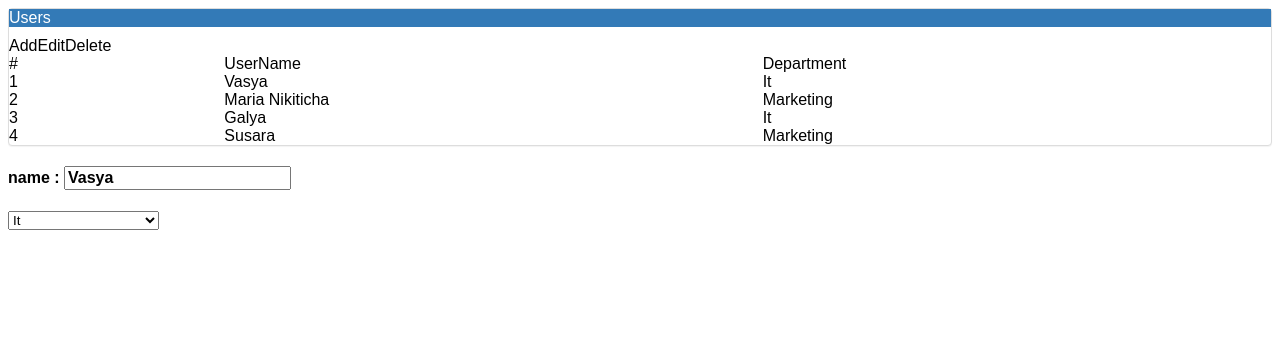
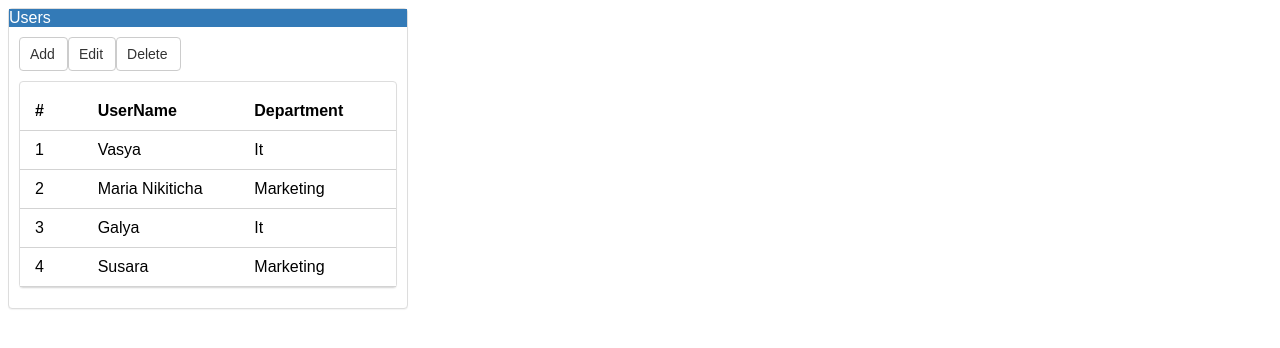
Before and after one commit to galenam/spaWithCRUD, an Angular app in the folder spa/: page / in a window 1280 px wide. Shown: the top 348 px of the page. Built offline with nearby package versions, Linux system fonts and the light colour scheme.

Commit message:
add+edit buttons without proccess

```diff
--- a/spa/src/app/app.module.ts
+++ b/spa/src/app/app.module.ts
@@ -5,12 +5,14 @@
 import { AppComponent } from './app.component';
 import { UserComponent } from './user/user.component';
 import { DepartmentComponent } from './department/department.component';
+import { UserDetailComponent } from './user-detail/user-detail.component';
 
 @NgModule({
   declarations: [
     AppComponent,
     UserComponent,
-    DepartmentComponent
+    DepartmentComponent,
+    UserDetailComponent
   ],
   imports: [
     BrowserModule,
--- /dev/null
+++ b/spa/src/app/modificationTypeEnum.ts
@@ -0,0 +1,5 @@
+export enum modificationType {
+	Add = 0,
+	Edit = 1,
+	Delete = 2
+}
--- /dev/null
+++ b/spa/src/app/user-detail/user-detail.component.html
@@ -0,0 +1,6 @@
+<div class="formUserHide" [hidden]="hideForm" *ngIf="user">
+  <label>name :
+    <input [(ngModel)]="user.name" placeholder="name">
+  </label>
+  <app-department></app-department>
+</div>
--- /dev/null
+++ b/spa/src/app/user-detail/user-detail.component.ts
@@ -0,0 +1,19 @@
+import { Component, OnInit, Input } from '@angular/core';
+
+import { DepartmentComponent } from '../department/department.component';
+import { User } from '../user';
+@Component({
+  selector: 'app-user-detail',
+  templateUrl: './user-detail.component.html',
+  styleUrls: ['./user-detail.component.css']
+})
+export class UserDetailComponent implements OnInit {
+
+  @Input() user: User
+
+  constructor() { }
+
+  ngOnInit() {
+  }
+
+}
--- a/spa/src/app/user/user.component.css
+++ /dev/null
@@ -1 +0,0 @@
-@import "~bootstrap/dist/css/bootstrap.min.css";
--- a/spa/src/app/user/user.component.html
+++ b/spa/src/app/user/user.component.html
@@ -1,22 +1,22 @@
 <div class="mainUsers panel panel-default">
 	<p class="bg-primary">Users</p>
-	<span>Add</span><span>Edit</span><span>Delete</span>
-	<div class="row">
-		<div class="col-md-2">#</div>
-		<div class="col-md-5">UserName</div>
-		<div class="col-md-5">Department</div>
-		<div *ngFor="let user of Users">
+	<div class="buttons">
+		<span class="btn btn-default" (click)="showAddForm()">Add</span><span class="btn btn-default" (click)="showEditForm()">Edit</span>
+		<span class="btn btn-default">Delete</span>
+	</div>
+	<div class="panel panel-default Users">
+		<div class="row bold localRow">
+			<div class="col-md-2">#</div>
+			<div class="col-md-5">UserName</div>
+			<div class="col-md-5">Department</div>
+		</div>
+		<div *ngFor="let user of Users" class="row localRow" (click)="onSelect(user)" [ngClass]="getCssClass(user)">
 			<div class="col-md-2">{{user.id}}</div>
 			<div class="col-md-5">{{user.name}}</div>
 			<div class="col-md-5">{{user.departmentName}}</div>
 		</div>
 	</div>
 </div>
-<div>
-	<label>name :
-		<input [(ngModel)]="user.name" placeholder="name">
-	</label>
+<div [hidden]="hideForm">
+	<app-user-detail [user]="selectedUser"></app-user-detail>
 </div>
-
-
-<app-department></app-department>
--- /dev/null
+++ b/spa/src/app/user/user.component.less
@@ -0,0 +1,43 @@
+@import "~bootstrap/dist/css/bootstrap.min.css";
+.mainUsers
+{
+	width: 400px;
+	.buttons
+	{
+		margin-left: 10px;
+		span{
+		padding-left:10px;
+		}
+	}
+		.bold
+		{
+			div
+			{
+				font-weight: bold;
+			}
+		}
+
+	.Users
+	{
+		margin-left: 10px;
+		margin-right: 10px;
+		margin-top: 10px;
+		padding-top: 10px;
+	}
+	.localRow
+	{
+		border-bottom: 1px solid lightgray;
+		margin-left: 0px;
+		margin-right: 0px;
+		padding-top: 10px;
+		padding-bottom: 10px;
+	}
+	.selected
+	{
+		background-color: lightblue;
+	}
+	.unselected
+	{
+		background-color: white;
+	}
+}
--- a/spa/src/app/user/user.component.ts
+++ b/spa/src/app/user/user.component.ts
@@ -1,14 +1,15 @@
 import { Component, OnInit } from '@angular/core';
 
 import { User } from '../user';
-import { DepartmentComponent } from '../department/department.component';
 import { USERS } from '../mock-user';
 import { DEPARTMENTS } from '../mock-departments';
+import { modificationType } from '../modificationTypeEnum';
+import { UserDetailComponent } from '../user-detail/user-detail.component';
 
 @Component({
   selector: 'app-user',
   templateUrl: './user.component.html',
-  styleUrls: ['./user.component.css']
+  styleUrls: ['./user.component.less']
 })
 export class UserComponent implements OnInit {
 
@@ -28,9 +29,34 @@
     departmentName: ''
   };
 
+  selectedUser: User;
+  hideForm: boolean = true;
+
   constructor() { }
 
   ngOnInit() {
   }
 
+
+  onSelect(user: User): void {
+    this.selectedUser = user;
+    this.hideForm = true;
+  }
+
+  getCssClass(user: User): string {
+    if (user == this.selectedUser) {
+      return "selected";
+    }
+    return "unselected";
+  }
+
+  showAddForm(): void {
+    this.hideForm = !this.hideForm;
+    this.selectedUser = new User();
+  }
+
+  showEditForm(): void {
+    this.hideForm = !this.hideForm;
+  }
+
 }
```
Also changed, not shown: spa/src/app/user-detail/user-detail.component.css (added), 1 other file (tests, documents, lock files or other folders).
